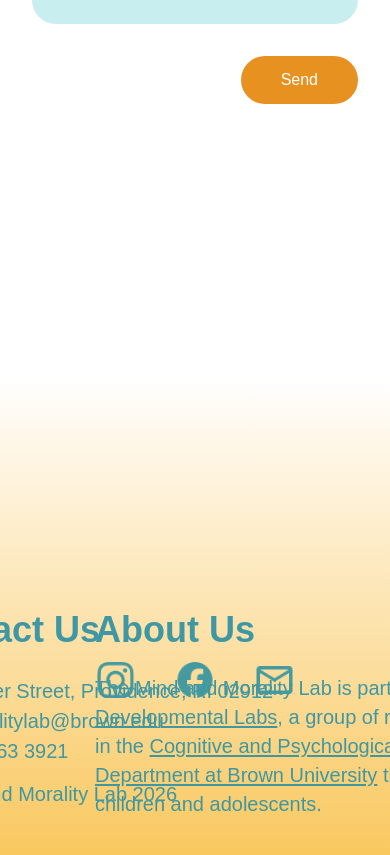
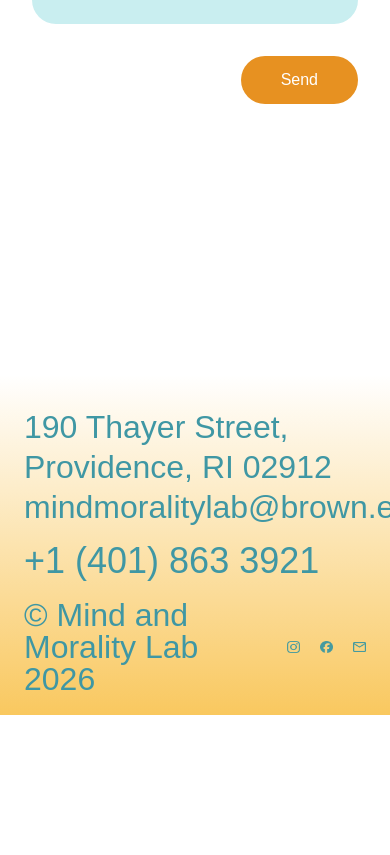
Before and after one commit to fullstackatbrown/project-mind-and-morality, a Next.js app: page /contact in a window 390 px wide. Shown: the part 539-1394 px from the top of the page. After the commit the page ends 1254 px from the top, so only its background shows below. Built offline with nearby package versions, Linux system fonts and the light colour scheme.

Commit message:
merge lastest changes as of 4-26

```diff
--- a/app/components/footer.tsx
+++ b/app/components/footer.tsx
@@ -3,9 +3,52 @@ import Link from "next/link"
 
 export default function Footer() {
   return (
-    <footer className="relative h-[480px] w-full overflow-hidden bg-[linear-gradient(180deg,transparent_0%,#F9C85F_100%)]">
-      <div className="mx-auto relative h-full max-w-[1512px] px-[88px]">
+    <footer className="w-full overflow-hidden bg-[linear-gradient(180deg,transparent_0%,#F9C85F_100%)]">
+      <div className="mx-auto w-full max-w-[1512px]">
+        <div className="px-6 pb-5 pt-8 text-[#3F97A4] md:hidden">
+          <div className="text-[32px] font-[400] leading-[1.25]">
+            <p>190 Thayer Street, Providence, RI 02912</p>
+            <p>mindmoralitylab@brown.edu</p>
+          </div>
+          <p className="mt-4 text-[36px] font-[400] leading-none">+1 (401) 863 3921</p>
+          <div className="mt-5 flex items-center justify-between gap-4">
+            <p className="text-[32px] font-[400] leading-none">© Mind and Morality Lab 2026</p>
+            <div className="flex items-center gap-5">
+              <Link href="https://www.instagram.com/mindmoralitylab/" aria-label="Visit our Instagram page">
+                <Image
+                  src="/insta.png"
+                  alt="Instagram"
+                  width={32}
+                  height={32}
+                  className="h-8 w-8 object-contain"
+                />
+              </Link>
+              <Link href="https://www.facebook.com/people/Mind-and-Morality-Lab/61572253238828/" aria-label="Visit our Facebook page">
+                <Image
+                  src="/facebook.png"
+                  alt="Facebook"
+                  width={32}
+                  height={32}
+                  className="h-8 w-8 object-contain"
+                />
+              </Link>
+              <Link
+                href="mailto:mindmoralitylab@brown.edu"
+                aria-label="Send us an email"
+              >
+                <Image
+                  src="/mail.png"
+                  alt="Email"
+                  width={32}
+                  height={32}
+                  className="h-8 w-8 object-contain"
+                />
+              </Link>
+            </div>
+          </div>
+        </div>
 
+        <div className="relative hidden h-[480px] px-[88px] md:block">
           <div className="absolute left-[95px] top-[237px] w-[480px]">
             <h2 className="mb-[26px] text-[36px] font-[700] leading-none text-[#3F97A4]">
               About Us
@@ -24,9 +67,11 @@ export default function Footer() {
             </p>
           </div>
 
-
           <div className="absolute left-1/2 top-[285px] flex -translate-x-1/2 items-center gap-[44px]">
-            <Link href="#" aria-label="Instagram">
+            <Link
+              href="https://www.instagram.com/mindmoralitylab/"
+              aria-label="Visit our Instagram page"
+            >
               <Image
                 src="/insta.png"
                 alt="Instagram"
@@ -36,7 +81,10 @@ export default function Footer() {
               />
             </Link>
 
-            <Link href="#" aria-label="Facebook">
+            <Link
+              href="https://www.facebook.com/people/Mind-and-Morality-Lab/61572253238828/"
+              aria-label="Visit our Facebook page"
+            >
               <Image
                 src="/facebook.png"
                 alt="Facebook"
@@ -57,7 +105,6 @@ export default function Footer() {
             </Link>
           </div>
 
-
           <div className="absolute right-[95px] top-[237px] w-[385px] text-left">
             <h2 className="mb-[28px] text-[36px] font-[700] leading-none text-[#3F97A4]">
               Contact Us
@@ -74,6 +121,7 @@ export default function Footer() {
             </p>
           </div>
         </div>
+      </div>
     </footer>
   )
 }
--- a/app/components/header.tsx
+++ b/app/components/header.tsx
@@ -175,15 +175,6 @@ export default function Header() {
               </div>
             </li>
 
-            <li>
-              <Link
-                href="/news"
-                className="transition-opacity hover:opacity-80"
-              >
-                News
-              </Link>
-            </li>
-
             <li className="group relative">
               <button
                 type="button"
--- a/services/CosmicServices.ts
+++ b/services/CosmicServices.ts
@@ -57,26 +57,40 @@ class CosmicServices {
         .status("published");
 
       const raw_objects = data.objects as TeamMember[];
+      const normalized_objects = raw_objects.map((member) => ({
+        ...member,
+        metadata: {
+          ...member.metadata,
+          displayOrder:
+            member.metadata.displayOrder ?? member.metadata.displayorder,
+          profilePhoto:
+            member.metadata.profilePhoto ?? member.metadata.profilephoto,
+        },
+      }));
       const filtered_objects = [];
 
       filtered_objects.push(
-        raw_objects.filter((member) => member.metadata.role == "Lab Director"),
+        normalized_objects.filter(
+          (member) => member.metadata.role == "Lab Director",
+        ),
       );
       filtered_objects.push(
-        raw_objects.filter(
+        normalized_objects.filter(
           (member) => member.metadata.role == "Post Doctoral Researcher",
         ),
       );
       filtered_objects.push(
-        raw_objects.filter(
+        normalized_objects.filter(
           (member) => member.metadata.role == "Graduate Student",
         ),
       );
       filtered_objects.push(
-        raw_objects.filter((member) => member.metadata.role == "Lab Manager"),
+        normalized_objects.filter(
+          (member) => member.metadata.role == "Lab Manager",
+        ),
       );
       filtered_objects.push(
-        raw_objects.filter((member) => member.metadata.undergraduate),
+        normalized_objects.filter((member) => member.metadata.undergraduate),
       );
 
       filtered_objects.forEach((lst) => {
--- a/services/CosmicTypes.ts
+++ b/services/CosmicTypes.ts
@@ -63,6 +63,7 @@ export interface TeamMember {
     description: string;
     undergraduate: boolean;
     displayOrder?: number;
+    displayorder?: number;
 
     linkedin?: string;
     website?: string;
@@ -70,6 +71,7 @@ export interface TeamMember {
     cv?: CosmicMedia;
 
     profilePhoto?: CosmicMedia;
+    profilephoto?: CosmicMedia;
   };
 }
 /**
```
Lines whose indentation alone changed are shown as unchanged.
